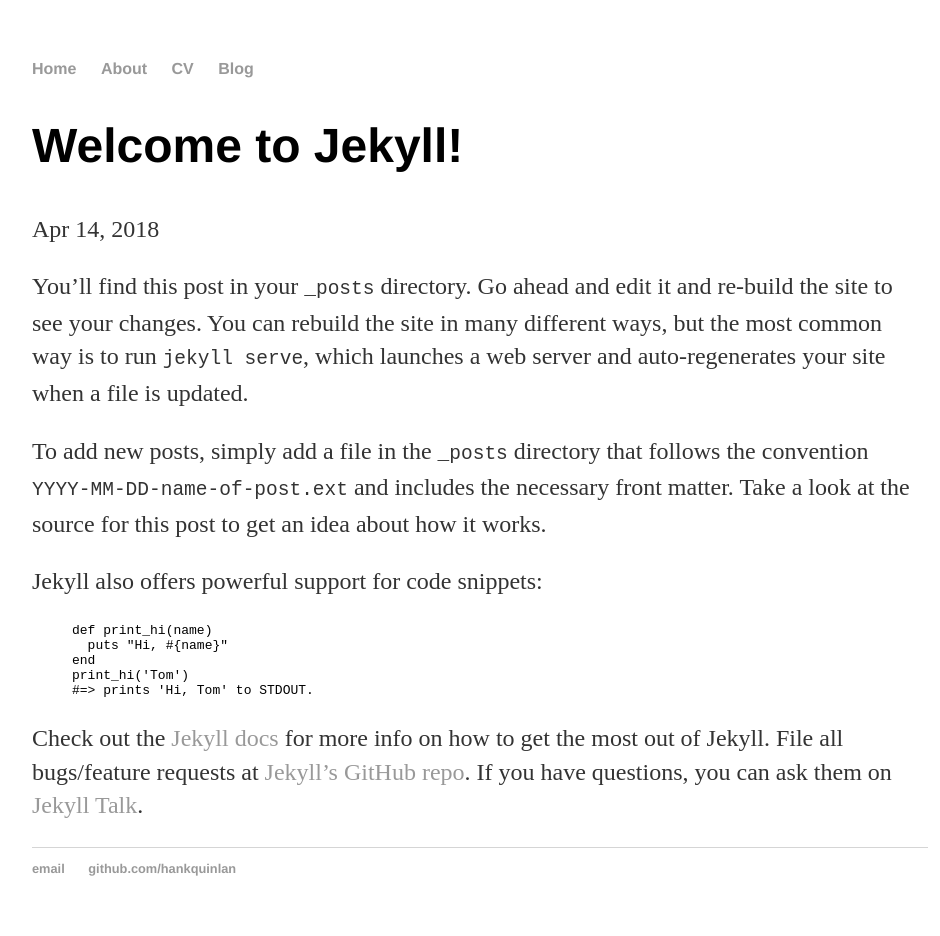
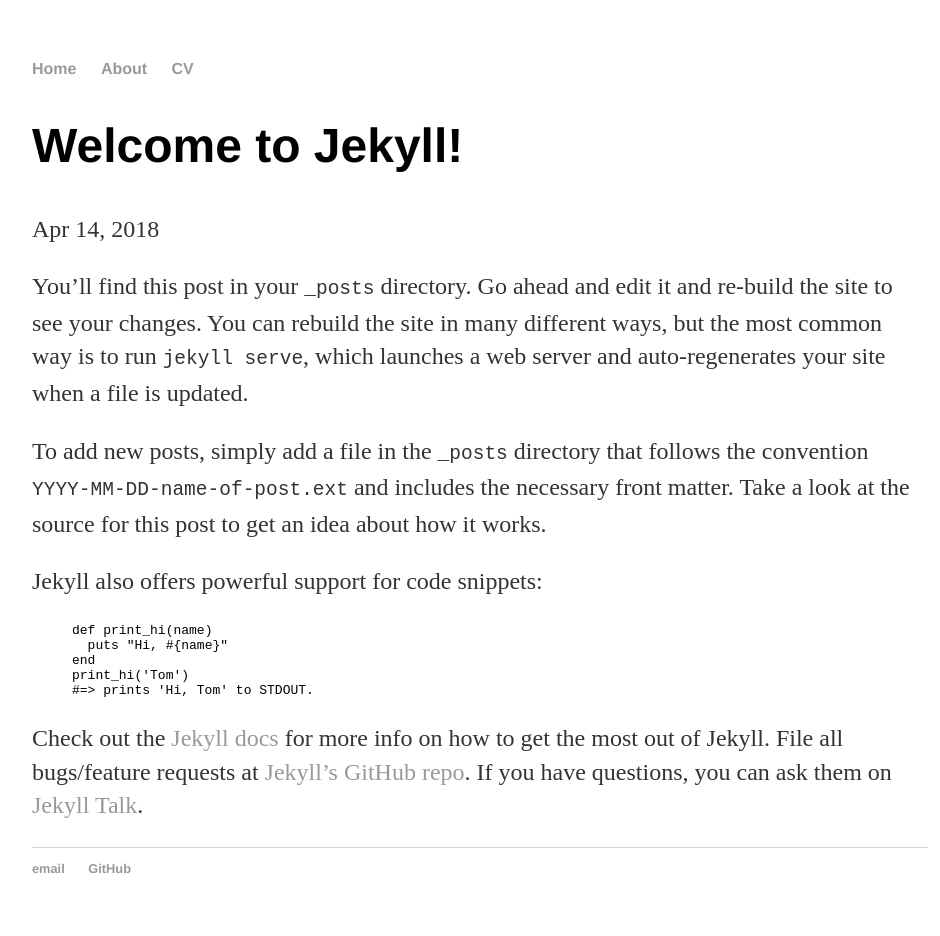
Before and after one commit to ColeWalsh295/ColeWalsh295.github.io, a Jekyll site: the page built from _posts/2018-04-14-welcome-to-jekyll.markdown, in a window 1280 px wide. Shown: the whole page, without its empty margins (160-1100 px from the left). Built offline with Jekyll 4.4.1, drawn with Linux system fonts in a browser that asks for light colours.

Commit message:
Update default.html

```diff
--- a/_layouts/default.html
+++ b/_layouts/default.html
@@ -11,7 +11,6 @@
 	        		<li><a href="/">Home</a></li>
 		        	<li><a href="/about">About</a></li>
 	        		<li><a href="/cv">CV</a></li>
-	        		<li><a href="/blog">Blog</a></li>
 	    		</ul>
 			</nav>
 			<div class="container">
@@ -21,8 +20,8 @@
 			</div><!-- /.container -->
 			<footer>
 	    		<ul>
-	        		<li><a href="mailto:hankquinlanhub@gmail.com">email</a></li>
-	        		<li><a href="https://github.com/hankquinlan">github.com/hankquinlan</a></li>
+	        		<li><a href="mailto:cjw295@cornell.edu">email</a></li>
+	        		<li><a href="https://github.com/ColeWalsh295">GitHub</a></li>
 				</ul>
 			</footer>
 		</body>
```
